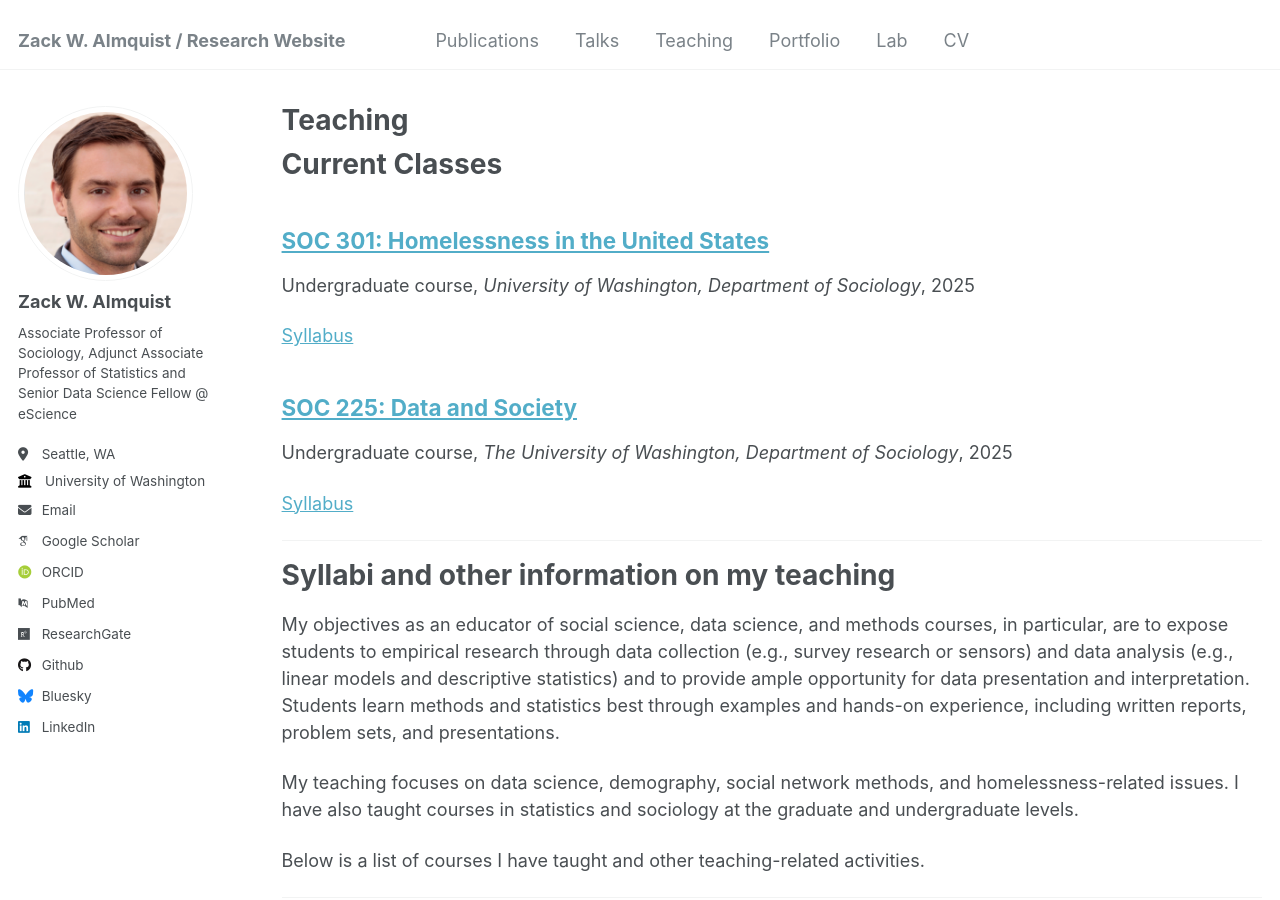
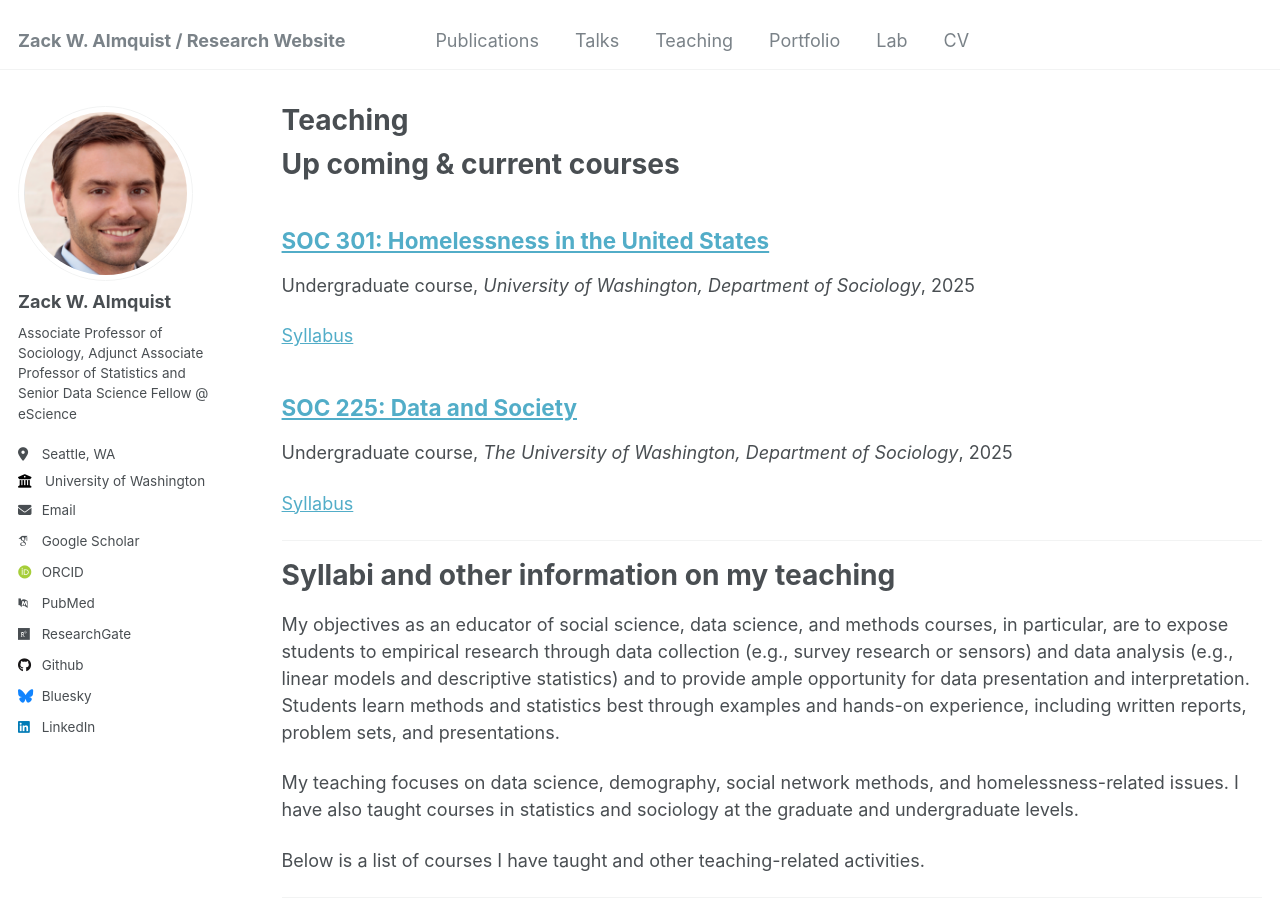
Before and after one commit to zalmquist/zalmquist.github.io, a Jekyll site: the page built from _pages/teaching.md, in a window 1280 px wide and 900 px high. Built offline with Jekyll 4.4.1, drawn with Linux system fonts in a browser that asks for light colours; some web fonts are replaced.

Commit message:
Update teaching.md

```diff
--- a/_pages/teaching.md
+++ b/_pages/teaching.md
@@ -6,7 +6,7 @@ author_profile: true
 ---
 
 {% include base_path %}
-Current Classes
+Up coming & current courses
 ===
 
 {% for post in site.teaching reversed %}
```
